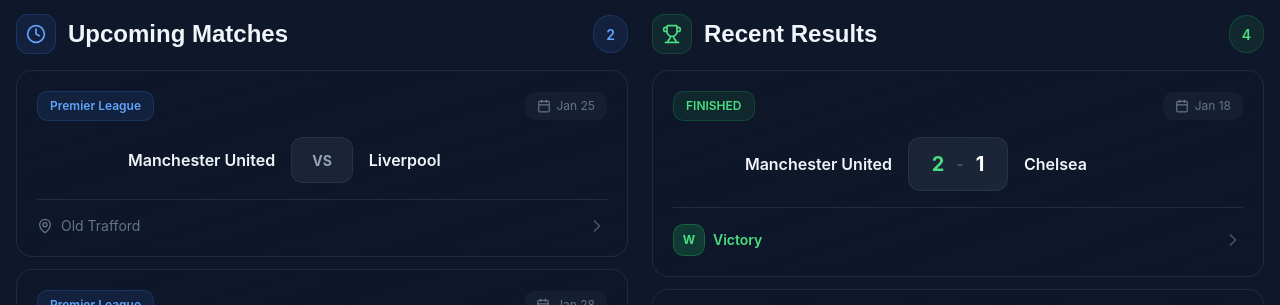
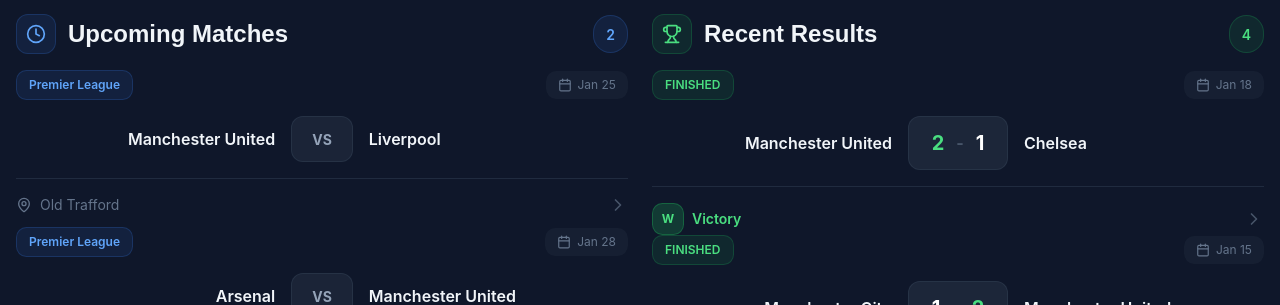
Before and after one commit to HafizSyedAhmedAli/Flacron-Gamezone-Local, a Next.js app in the folder web/: page /teams/1 in a window 1280 px wide. Shown: the part 647-952 px from the top of the page. Built offline with nearby package versions, Linux system fonts and the light colour scheme; no server answers.

Commit message:
Fixed url mismatch in Team Details Page

```diff
--- a/web/app/teams/[teamId]/page.tsx
+++ b/web/app/teams/[teamId]/page.tsx
@@ -397,11 +397,8 @@
               {upcomingMatches.length > 0 ? upcomingMatches.map((match, idx) => (
                 <Link
                   key={match.id}
-                  href={`/matches/${match.id}`}
-                  className="block bg-gradient-to-br from-slate-900/80 to-slate-900/40 backdrop-blur-sm border border-slate-700/50 rounded-2xl p-5 hover:border-blue-500/50 hover:shadow-xl hover:shadow-blue-500/5 transition-all duration-300 group"
-                  style={{
-                    animation: `fadeInUp 0.4s ease-out ${idx * 0.1}s both`
-                  }}
+                  href={`/match/${match.id}`}
+                  className="block bg-gradient-to-br ..."
                 >
                   <div className="flex items-center justify-between mb-4">
                     <span className="text-xs font-semibold px-3 py-1.5 bg-blue-500/10 text-blue-400 rounded-lg border border-blue-500/20">
@@ -466,13 +463,10 @@
                 const isDraw = homeScore === awayScore;
 
                 return (
+
                   <Link
                     key={match.id}
-                    href={`/matches/${match.id}`}
-                    className="block bg-gradient-to-br from-slate-900/80 to-slate-900/40 backdrop-blur-sm border border-slate-700/50 rounded-2xl p-5 hover:border-green-500/50 hover:shadow-xl hover:shadow-green-500/5 transition-all duration-300 group"
-                    style={{
-                      animation: `fadeInUp 0.4s ease-out ${idx * 0.1}s both`
-                    }}
+                    href={`/match/${match.id}`}
                   >
                     <div className="flex items-center justify-between mb-4">
                       <span className="text-xs font-semibold px-3 py-1.5 bg-green-500/10 text-green-400 rounded-lg border border-green-500/20">
```
